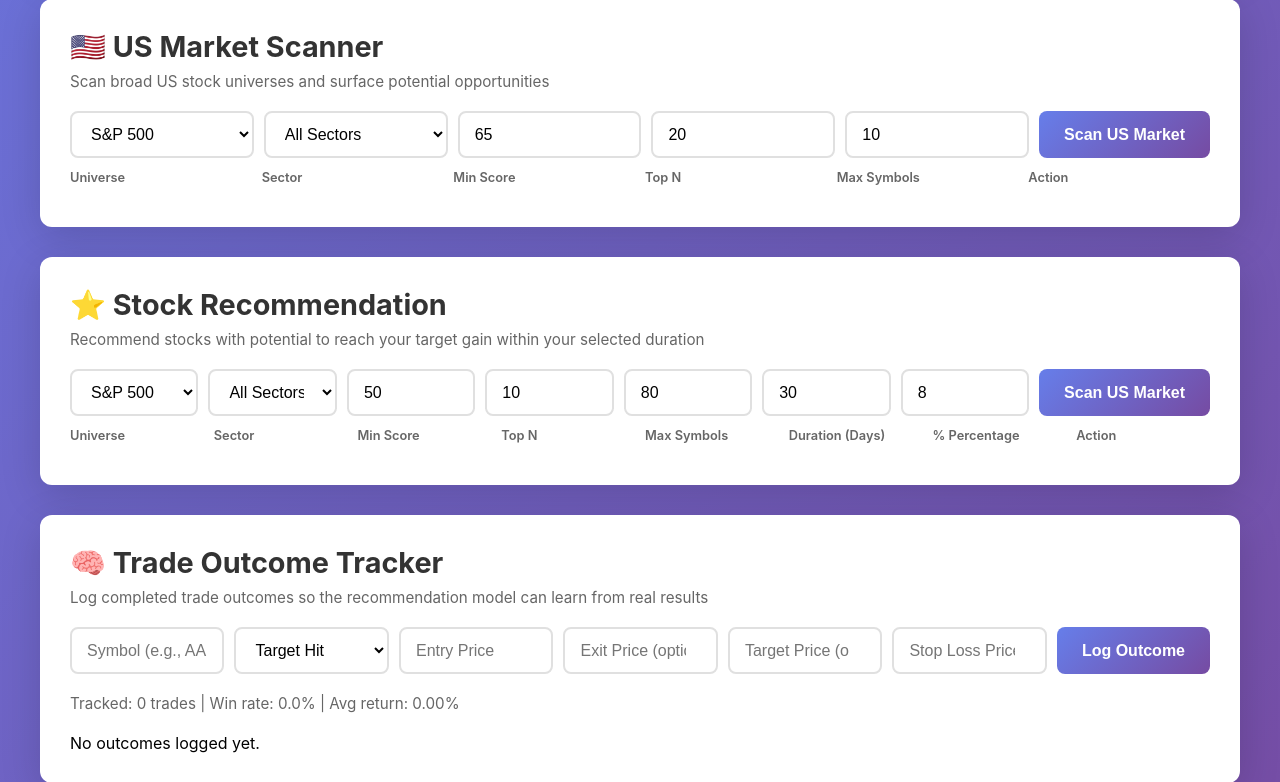
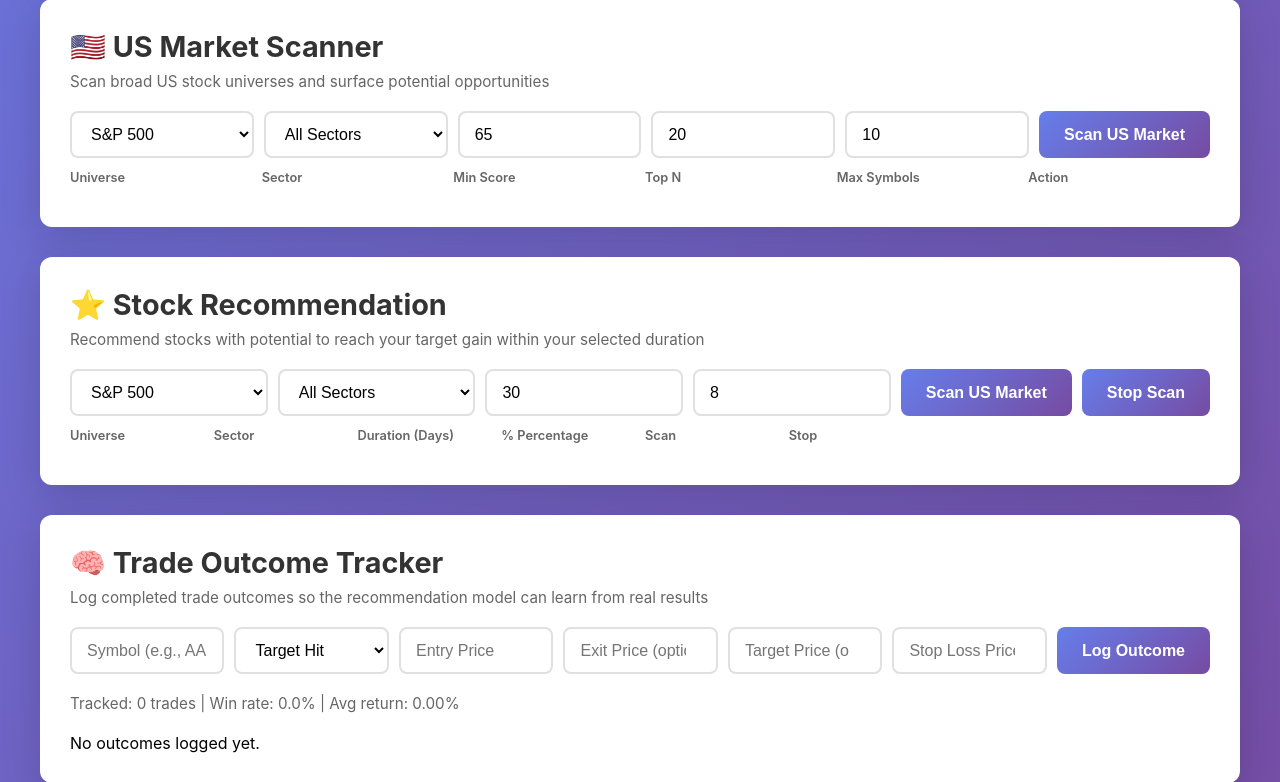
Before and after one commit to erictkh18-prog/stock-agent, a FastAPI app: page / in a window 1280 px wide; the page is wider, and only the part inside the window is pictured. Shown: the part 862-1644 px from the top of that part. Run offline with FastAPI, Linux system fonts and the light colour scheme; data that the repository does not hold is empty; some libraries are stand-ins or nearby versions.

Commit message:
feat: progressive recommendation scanner with stop control
- simplify recommendation inputs to universe, sector, duration, and target %
- add background scan jobs with start/poll/stop endpoints
- stream matches while scanning and auto-stop when 5 matches found
- keep scanning until stop requested or all symbols exhausted
- update dashboard UI with Stop Scan button and live progress polling

```diff
--- a/src/main.py
+++ b/src/main.py
@@ -16,6 +16,7 @@ from datetime import datetime
 from pathlib import Path
 from typing import Any, Dict, List, Optional
 from urllib.parse import parse_qs, quote_plus, unquote, urlparse
+from uuid import uuid4
 import pandas as pd
 import requests
 import yfinance as yf
@@ -191,6 +192,11 @@ CLAIM_NOISE_PATTERNS = [
 TRADE_OUTCOMES_PATH = Path(__file__).parent.parent / "data" / "trade_outcomes.json"
 TRADE_OUTCOME_STATUSES = {"target_hit", "stop_hit", "timeout", "manual_close"}
 _trade_outcomes_lock = threading.Lock()
+RECOMMENDATION_MIN_BASE_SCORE = 50.0
+RECOMMENDATION_SCAN_TARGET_COUNT = 5
+RECOMMENDATION_SCAN_BATCH_SIZE = 15
+_recommendation_jobs_lock = threading.Lock()
+_recommendation_scan_jobs: dict[str, dict] = {}
 
 
 def _should_rate_limit(path: str) -> bool:
@@ -1923,6 +1929,137 @@ def _build_recommendation_candidate(
     }
 
 
+def _rank_recommendation_candidates(candidates: list[dict], top_n: int) -> list[dict]:
+    """Sort recommendation candidates by upside then quality."""
+    ranked = sorted(
+        candidates,
+        key=lambda item: (item["adjusted_upside_pct"], item["overall_score"], item["confidence"]),
+        reverse=True,
+    )
+    return ranked[:top_n]
+
+
+def _recommendation_scan_worker(
+    job_id: str,
+    symbols: list[str],
+    duration_days: int,
+    target_percentage: float,
+) -> None:
+    """Background worker for progressive recommendation scanning."""
+    try:
+        outcome_summary = _summarize_trade_outcomes(_load_trade_outcomes())
+        seen_symbols: set[str] = set()
+
+        for start in range(0, len(symbols), RECOMMENDATION_SCAN_BATCH_SIZE):
+            with _recommendation_jobs_lock:
+                job = _recommendation_scan_jobs.get(job_id)
+                if not job:
+                    return
+                if job.get("stop_requested"):
+                    job["status"] = "stopped"
+                    job["message"] = "Scan stopped by user."
+                    return
+
+            batch = symbols[start:start + RECOMMENDATION_SCAN_BATCH_SIZE]
+            filters = ScreeningFilter(min_overall_score=RECOMMENDATION_MIN_BASE_SCORE)
+            screen_result = screener.screen_stocks(
+                batch,
+                filters,
+                top_n=len(batch),
+                seed=None,
+                fast_mode=True,
+            )
+
+            fresh_candidates: list[dict] = []
+            for analysis in screen_result.top_picks:
+                candidate = _build_recommendation_candidate(analysis, duration_days, target_percentage)
+                learning_adj = _learning_adjustment_for_symbol(candidate["symbol"], outcome_summary)
+                adjusted_upside = round(candidate["expected_upside_pct"] + learning_adj, 2)
+                candidate["learning_adjustment"] = learning_adj
+                candidate["adjusted_upside_pct"] = max(0.0, adjusted_upside)
+
+                if learning_adj > 0:
+                    candidate["reason"] += " Past tracked outcomes for this symbol have been favorable."
+                elif learning_adj < 0:
+                    candidate["reason"] += " Past tracked outcomes for this symbol have been weaker, so confidence is trimmed."
+
+                if candidate["adjusted_upside_pct"] >= target_percentage:
+                    symbol_key = str(candidate.get("symbol", "")).upper()
+                    if symbol_key and symbol_key not in seen_symbols:
+                        seen_symbols.add(symbol_key)
+                        fresh_candidates.append(candidate)
+
+            with _recommendation_jobs_lock:
+                job = _recommendation_scan_jobs.get(job_id)
+                if not job:
+                    return
+                job["scanned_count"] = min(len(symbols), start + len(batch))
+                existing = list(job.get("results", []))
+                existing.extend(fresh_candidates)
+                job["results"] = _rank_recommendation_candidates(existing, RECOMMENDATION_SCAN_TARGET_COUNT)
+                found_count = len(job["results"])
+                total = job.get("total_symbols", len(symbols))
+                job["message"] = (
+                    f"Scanning in progress: {job['scanned_count']}/{total} symbols checked, "
+                    f"{found_count} match(es) found so far."
+                )
+                job["updated_at"] = datetime.now().isoformat()
+
+                if found_count >= RECOMMENDATION_SCAN_TARGET_COUNT:
+                    job["status"] = "completed"
+                    job["message"] = (
+                        f"Scan complete: found {found_count} stocks meeting {target_percentage:.1f}% "
+                        f"target within {duration_days} days."
+                    )
+                    job["updated_at"] = datetime.now().isoformat()
+                    return
+
+        with _recommendation_jobs_lock:
+            job = _recommendation_scan_jobs.get(job_id)
+            if not job:
+                return
+            job["status"] = "completed"
+            found_count = len(job.get("results", []))
+            if found_count:
+                job["message"] = (
+                    f"Scan finished all symbols: found {found_count} stock(s) meeting {target_percentage:.1f}% "
+                    f"target within {duration_days} days."
+                )
+            else:
+                job["message"] = (
+                    "Scan finished all symbols but found no matches. "
+                    "Try lower target % or longer duration."
+                )
+            job["updated_at"] = datetime.now().isoformat()
+    except Exception as exc:
+        logger.exception("Recommendation scan worker failed for job %s", job_id)
+        with _recommendation_jobs_lock:
+            job = _recommendation_scan_jobs.get(job_id)
+            if not job:
+                return
+            job["status"] = "error"
+            job["message"] = f"Scan failed: {exc}"
+            job["updated_at"] = datetime.now().isoformat()
+
+
+def _snapshot_recommendation_job(job: dict) -> dict:
+    """Build API-safe snapshot for recommendation scan job polling."""
+    return {
+        "job_id": job["job_id"],
+        "status": job["status"],
+        "universe": job["universe"],
+        "sector": job["sector"],
+        "duration_days": job["duration_days"],
+        "target_percentage": job["target_percentage"],
+        "scanned_count": job["scanned_count"],
+        "total_symbols": job["total_symbols"],
+        "found_count": len(job.get("results", [])),
+        "results": list(job.get("results", [])),
+        "message": job.get("message", ""),
+        "updated_at": job.get("updated_at", datetime.now().isoformat()),
+    }
+
+
 def _ensure_trade_outcomes_file() -> None:
     """Ensure trade outcome store exists as a JSON list."""
     TRADE_OUTCOMES_PATH.parent.mkdir(parents=True, exist_ok=True)
@@ -2274,6 +2411,94 @@ async def stock_recommendations(
             "average_return_pct": outcome_summary.get("average_return_pct", 0.0),
         },
     }
+
+
+@app.post("/stock-recommendations/scan/start")
+async def start_stock_recommendation_scan(
+    universe: str = Query("sp500", pattern="^(sp500|nasdaq100|combined)$"),
+    sector: Optional[str] = Query(None),
+    duration_days: int = Query(30, ge=1, le=365),
+    target_percentage: float = Query(8.0, ge=1, le=100),
+):
+    """Start progressive recommendation scan; returns job_id for polling."""
+    normalized_sector = _normalize_sector(sector) if sector else "all"
+    all_symbols = _get_us_market_universe(universe)
+    if normalized_sector != "all":
+        symbols = await asyncio.to_thread(_filter_symbols_by_sector, all_symbols, normalized_sector)
+    else:
+        symbols = all_symbols
+
+    if not symbols:
+        return {
+            "job_id": None,
+            "status": "completed",
+            "universe": universe,
+            "sector": normalized_sector,
+            "duration_days": duration_days,
+            "target_percentage": target_percentage,
+            "scanned_count": 0,
+            "total_symbols": 0,
+            "found_count": 0,
+            "results": [],
+            "message": "No symbols available for the selected universe and sector.",
+        }
+
+    job_id = str(uuid4())
+    now = datetime.now().isoformat()
+    with _recommendation_jobs_lock:
+        _recommendation_scan_jobs[job_id] = {
+            "job_id": job_id,
+            "status": "running",
+            "stop_requested": False,
+            "universe": universe,
+            "sector": normalized_sector,
+            "duration_days": duration_days,
+            "target_percentage": target_percentage,
+            "scanned_count": 0,
+            "total_symbols": len(symbols),
+            "results": [],
+            "message": "Scan started.",
+            "updated_at": now,
+        }
+
+    worker = threading.Thread(
+        target=_recommendation_scan_worker,
+        kwargs={
+            "job_id": job_id,
+            "symbols": symbols,
+            "duration_days": duration_days,
+            "target_percentage": target_percentage,
+        },
+        daemon=True,
+    )
+    worker.start()
+
+    with _recommendation_jobs_lock:
+        return _snapshot_recommendation_job(_recommendation_scan_jobs[job_id])
+
+
+@app.get("/stock-recommendations/scan/{job_id}")
+async def get_stock_recommendation_scan(job_id: str):
+    """Poll progressive recommendation scan status and current matches."""
+    with _recommendation_jobs_lock:
+        job = _recommendation_scan_jobs.get(job_id)
+        if not job:
+            raise HTTPException(status_code=404, detail="Scan job not found")
+        job["updated_at"] = datetime.now().isoformat()
+        return _snapshot_recommendation_job(job)
+
+
+@app.post("/stock-recommendations/scan/{job_id}/stop")
+async def stop_stock_recommendation_scan(job_id: str):
+    """Request background recommendation scan stop."""
+    with _recommendation_jobs_lock:
+        job = _recommendation_scan_jobs.get(job_id)
+        if not job:
+            raise HTTPException(status_code=404, detail="Scan job not found")
+        job["stop_requested"] = True
+        job["message"] = "Stopping scan..."
+        job["updated_at"] = datetime.now().isoformat()
+        return _snapshot_recommendation_job(job)
 
 
 @app.post("/trade-outcomes", response_model=TradeOutcomeResponse)
--- a/web/static/script.js
+++ b/web/static/script.js
@@ -316,66 +316,164 @@ async function scanUsMarket(buttonEl = null) {
 }
 
 // ============ STOCK RECOMMENDATION ============
+let recommendScanJobId = null;
+let recommendScanPollHandle = null;
+
+function _setRecommendationScanUiState(isScanning) {
+    const scanBtn = document.getElementById('recommendScanBtn');
+    const stopBtn = document.getElementById('recommendStopBtn');
+    if (scanBtn) {
+        setButtonState(scanBtn, isScanning, 'Scanning...', 'Scan US Market');
+    }
+    if (stopBtn) {
+        stopBtn.disabled = !isScanning;
+    }
+}
+
+function _stopRecommendationPolling() {
+    if (recommendScanPollHandle) {
+        clearInterval(recommendScanPollHandle);
+        recommendScanPollHandle = null;
+    }
+}
+
+async function _pollRecommendationScanJob() {
+    if (!recommendScanJobId) {
+        return;
+    }
+
+    const progressEl = document.getElementById('recommendMeta');
+
+    try {
+        const response = await fetch(`${API_URL}/stock-recommendations/scan/${encodeURIComponent(recommendScanJobId)}`);
+        if (!response.ok) {
+            const errorMessage = await parseApiError(response, 'Could not fetch recommendation scan status');
+            throw new Error(errorMessage);
+        }
+
+        const data = await response.json();
+        const scanned = Number(data?.scanned_count || 0);
+        const total = Number(data?.total_symbols || 0);
+        const found = Number(data?.found_count || 0);
+        const status = String(data?.status || 'running').toLowerCase();
+        const statusText = data?.message || `Scanning ${scanned}/${total} symbols, found ${found}.`;
+
+        if (progressEl) {
+            progressEl.textContent = statusText;
+        }
+        displayRecommendationResults(data?.results || []);
+
+        if (status === 'completed' || status === 'stopped' || status === 'error') {
+            _stopRecommendationPolling();
+            recommendScanJobId = null;
+            _setRecommendationScanUiState(false);
+        }
+    } catch (error) {
+        _stopRecommendationPolling();
+        recommendScanJobId = null;
+        _setRecommendationScanUiState(false);
+        if (progressEl) {
+            progressEl.textContent = `Error: ${error.message}`;
+        }
+        alert(`Error: ${error.message}`);
+    }
+}
+
 async function scanStockRecommendations(buttonEl = null) {
     const btn = buttonEl || document.getElementById('recommendScanBtn');
     const universe = document.getElementById('recommendUniverse')?.value || 'sp500';
     const sector = document.getElementById('recommendSector')?.value || 'all';
-    const minScoreInput = Number(document.getElementById('recommendMinScore')?.value);
-    const topNInput = Number(document.getElementById('recommendTopN')?.value);
-    const maxSymbolsInput = Number(document.getElementById('recommendMaxSymbols')?.value);
     const durationInput = Number(document.getElementById('recommendDurationDays')?.value);
     const targetPctInput = Number(document.getElementById('recommendTargetPct')?.value);
 
-    const minScore = Number.isFinite(minScoreInput) ? Math.min(100, Math.max(0, minScoreInput)) : 65;
-    const topN = Number.isFinite(topNInput) ? Math.min(50, Math.max(1, Math.floor(topNInput))) : 10;
-    const maxSymbols = Math.min(800, Math.max(5, Math.floor(maxSymbolsInput || 10)));
     const durationDays = Number.isFinite(durationInput) ? Math.min(365, Math.max(1, Math.floor(durationInput))) : 30;
     const targetPercentage = Number.isFinite(targetPctInput) ? Math.min(100, Math.max(1, targetPctInput)) : 8;
     const progressEl = document.getElementById('recommendMeta');
 
     try {
-        setButtonState(btn, true, 'Scanning...', 'Scan US Market');
+        _stopRecommendationPolling();
+        recommendScanJobId = null;
+        _setRecommendationScanUiState(true);
 
         const params = new URLSearchParams();
         params.append('universe', universe);
         if (sector && sector !== 'all') {
             params.append('sector', sector);
         }
-        params.append('min_overall_score', String(minScore));
-        params.append('top_n', String(topN));
-        params.append('max_symbols', String(maxSymbols));
         params.append('duration_days', String(durationDays));
         params.append('target_percentage', String(targetPercentage));
 
         if (progressEl) {
-            progressEl.textContent = `Scanning up to ${maxSymbols} symbols to find stocks targeting ${targetPercentage}% upside in ${durationDays} days...`;
+            progressEl.textContent = `Started scan for stocks targeting ${targetPercentage}% in ${durationDays} days. Searching...`;
         }
         document.getElementById('recommendResult')?.classList.remove('hidden');
 
-        const response = await fetch(`${API_URL}/stock-recommendations?${params}`);
+        const response = await fetch(`${API_URL}/stock-recommendations/scan/start?${params}`, {
+            method: 'POST',
+        });
         if (!response.ok) {
-            const errorMessage = await parseApiError(response, 'Could not fetch stock recommendations');
+            const errorMessage = await parseApiError(response, 'Could not start recommendation scan');
             throw new Error(errorMessage);
         }
 
         const data = await response.json();
-        if (progressEl) {
-            const learning = data?.learning || {};
-            const learningText = learning.total_tracked_outcomes
-                ? ` Learning: ${learning.total_tracked_outcomes} tracked outcomes | win rate ${Number(learning.win_rate_pct || 0).toFixed(1)}% | avg return ${Number(learning.average_return_pct || 0).toFixed(2)}%.`
-                : '';
-            progressEl.textContent = (data?.summary || 'Recommendation scan complete.') + learningText;
+        recommendScanJobId = data?.job_id || null;
+
+        if (!recommendScanJobId) {
+            displayRecommendationResults(data?.results || []);
+            if (progressEl) {
+                progressEl.textContent = data?.message || 'No symbols available for this selection.';
+            }
+            _setRecommendationScanUiState(false);
+            return;
         }
 
+        if (progressEl) {
+            progressEl.textContent = data?.message || 'Scan started.';
+        }
         displayRecommendationResults(data?.results || []);
-        setButtonState(btn, false, 'Scanning...', 'Scan US Market');
+        await _pollRecommendationScanJob();
+        recommendScanPollHandle = setInterval(_pollRecommendationScanJob, 2000);
     } catch (error) {
         const message = `Error: ${error.message}`;
         if (progressEl) {
             progressEl.textContent = message;
         }
         alert(message);
-        setButtonState(btn, false, 'Scanning...', 'Scan US Market');
+        _stopRecommendationPolling();
+        recommendScanJobId = null;
+        _setRecommendationScanUiState(false);
+    }
+}
+
+async function stopStockRecommendationScan(buttonEl = null) {
+    const btn = buttonEl || document.getElementById('recommendStopBtn');
+    if (!recommendScanJobId) {
+        return;
+    }
+
+    const progressEl = document.getElementById('recommendMeta');
+    try {
+        setButtonState(btn, true, 'Stopping...', 'Stop Scan');
+        const response = await fetch(`${API_URL}/stock-recommendations/scan/${encodeURIComponent(recommendScanJobId)}/stop`, {
+            method: 'POST',
+        });
+        if (!response.ok) {
+            const errorMessage = await parseApiError(response, 'Could not stop recommendation scan');
+            throw new Error(errorMessage);
+        }
+
+        if (progressEl) {
+            progressEl.textContent = 'Stop requested. Finishing current batch...';
+        }
+        await _pollRecommendationScanJob();
+    } catch (error) {
+        if (progressEl) {
+            progressEl.textContent = `Error: ${error.message}`;
+        }
+        alert(`Error: ${error.message}`);
+    } finally {
+        setButtonState(btn, false, 'Stopping...', 'Stop Scan');
     }
 }
 
@@ -650,6 +748,7 @@ document.addEventListener('DOMContentLoaded', () => {
     const screenBtn = document.getElementById('screenBtn');
     const marketScanBtn = document.getElementById('marketScanBtn');
     const recommendScanBtn = document.getElementById('recommendScanBtn');
+    const recommendStopBtn = document.getElementById('recommendStopBtn');
     const logOutcomeBtn = document.getElementById('logOutcomeBtn');
 
     document.getElementById('singleSymbol')?.addEventListener('keypress', (e) => {
@@ -668,6 +767,10 @@ document.addEventListener('DOMContentLoaded', () => {
         scanStockRecommendations(recommendScanBtn);
     });
 
+    recommendStopBtn?.addEventListener('click', () => {
+        stopStockRecommendationScan(recommendStopBtn);
+    });
+
     logOutcomeBtn?.addEventListener('click', () => {
         logTradeOutcome(logOutcomeBtn);
     });
--- a/web/templates/dashboard.html
+++ b/web/templates/dashboard.html
@@ -191,23 +191,19 @@
                     <option value="basic materials">Basic Materials</option>
                     <option value="utilities">Utilities</option>
                 </select>
-                <input type="number" id="recommendMinScore" min="0" max="100" step="1" value="50" placeholder="Min score" aria-label="Recommendation min score">
-                <input type="number" id="recommendTopN" min="1" max="50" step="1" value="10" placeholder="Top N" aria-label="Recommendation top N">
-                <input type="number" id="recommendMaxSymbols" min="5" max="800" step="1" value="80" placeholder="Max symbols" aria-label="Recommendation max symbols">
                 <input type="number" id="recommendDurationDays" min="1" max="365" step="1" value="30" placeholder="Duration (days)" aria-label="Duration in days">
                 <input type="number" id="recommendTargetPct" min="1" max="100" step="0.5" value="8" placeholder="Target %" aria-label="Target percentage">
                 <button id="recommendScanBtn">Scan US Market</button>
+                <button id="recommendStopBtn" class="secondary-btn" type="button" disabled>Stop Scan</button>
             </div>
 
             <div class="field-labels recommendation-field-labels" aria-hidden="true">
                 <span>Universe</span>
                 <span>Sector</span>
-                <span>Min Score</span>
-                <span>Top N</span>
-                <span>Max Symbols</span>
                 <span>Duration (Days)</span>
                 <span>% Percentage</span>
-                <span>Action</span>
+                <span>Scan</span>
+                <span>Stop</span>
             </div>
 
             <div id="recommendResult" class="result hidden">
@@ -253,6 +249,6 @@
         <p>Data powered by Yahoo Finance • Updated in real-time</p>
     </div>
 
-    <script src="../static/script.js?v=20260327b" defer></script>
+    <script src="../static/script.js?v=20260327c" defer></script>
 </body>
 </html>
```
